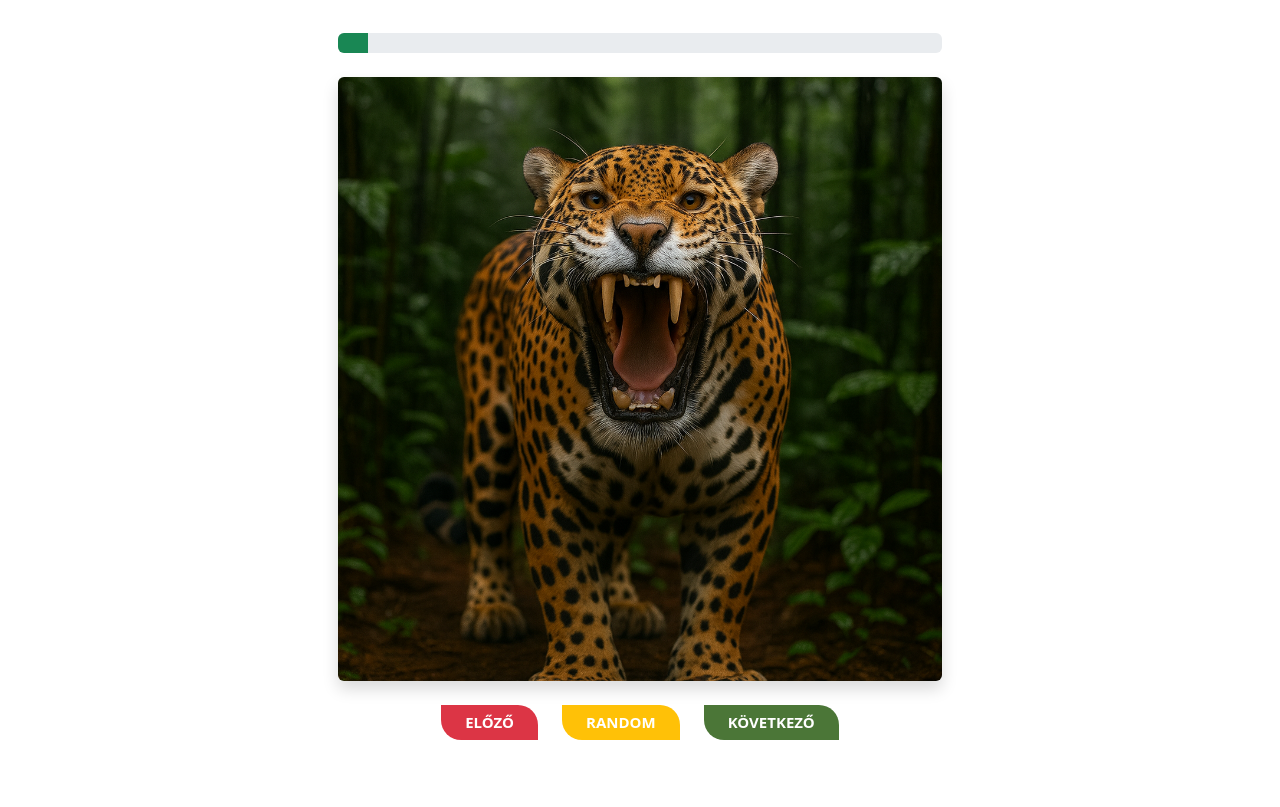
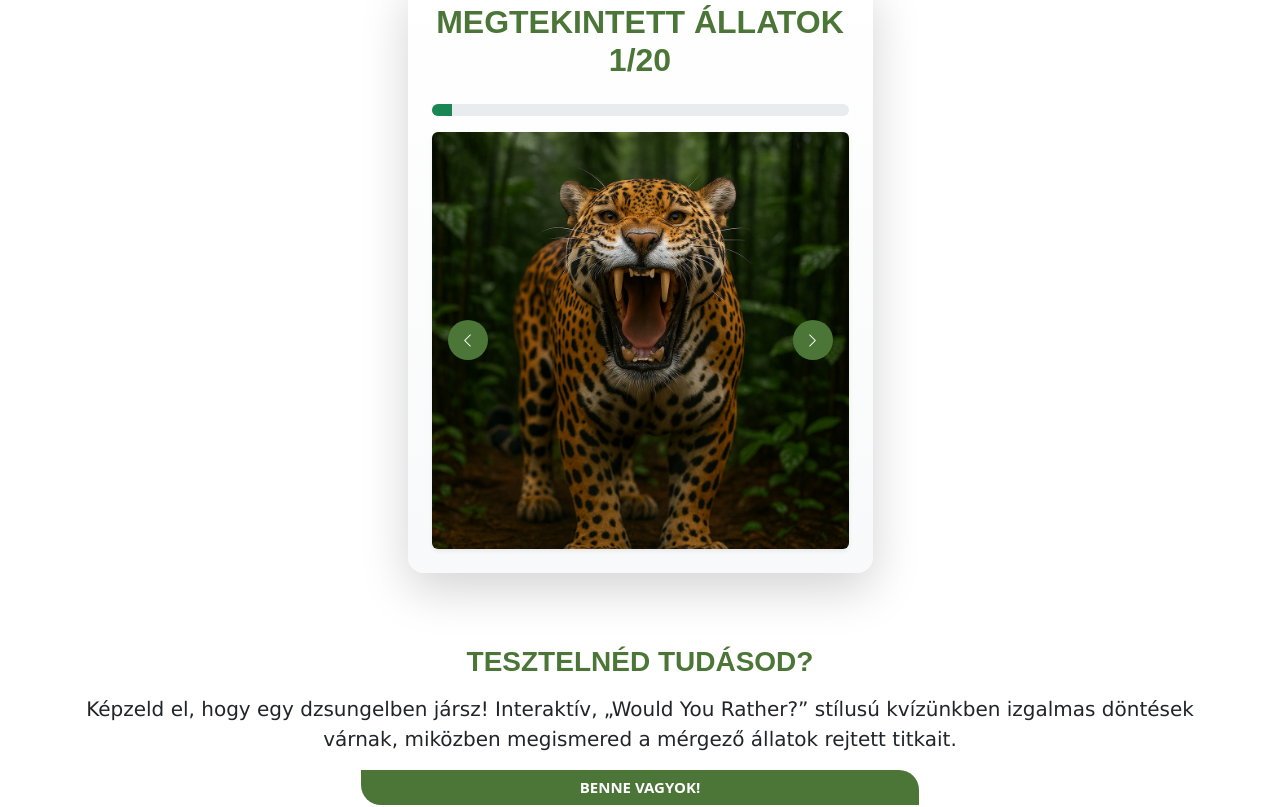
Before and after one commit to DornyiAdam244/Rainforest-Project, a Vue app: page /#/elearning in a window 1280 px wide. Shown: the part 397-1204 px from the top of the page. Built offline with nearby package versions, Linux system fonts and the light colour scheme.

Commit message:
Improve overall design of E-learning

```diff
--- a/index.html
+++ b/index.html
@@ -1,16 +1,22 @@
 <!doctype html>
 <html lang="en">
+
 <head>
   <meta charset="UTF-8" />
   <link rel="icon" type="image/svg+xml" href="/vite.svg" />
   <meta name="viewport" content="width=device-width, initial-scale=1.0" />
   <title>Esőerdő projekt</title>
-    <link href="https://cdn.jsdelivr.net/npm/bootstrap@5.3.8/dist/css/bootstrap.min.css" rel="stylesheet" crossorigin="anonymous">
+  <link href="https://cdn.jsdelivr.net/npm/bootstrap@5.3.8/dist/css/bootstrap.min.css" rel="stylesheet"
+    crossorigin="anonymous">
+  <link rel="stylesheet" href="https://cdn.jsdelivr.net/npm/bootstrap-icons@1.11.3/font/bootstrap-icons.css" />
   <link rel="stylesheet" href="./src/css/style.css">
 </head>
+
 <body>
   <div id="app"></div>
-    <script src="https://cdn.jsdelivr.net/npm/bootstrap@5.3.8/dist/js/bootstrap.bundle.min.js" crossorigin="anonymous"></script>
+  <script src="https://cdn.jsdelivr.net/npm/bootstrap@5.3.8/dist/js/bootstrap.bundle.min.js"
+    crossorigin="anonymous"></script>
   <script type="module" src="/src/main.js"></script>
 </body>
+
 </html>
--- a/src/pages/ELearning.vue
+++ b/src/pages/ELearning.vue
@@ -19,6 +19,7 @@ onMounted(() => {
 
 const markSeen = (id) => {
   if (!seenAnimals.value.has(id)) {
+    // We have to reset the memory address for Vue to react(no pun intended)
     const next = new Set(seenAnimals.value)
     next.add(id)
     seenAnimals.value = next
@@ -53,37 +54,18 @@ const randomAnimal = () => {
 </script>
 
 <template>
-  <section class="container-fluid d-flex flex-column align-items-center gap-4 py-5">
-    <h1 class="text-center fw-bold">E-learning</h1>
-
-    <p class="text-center fw-bold lead text-muted lh-lg col-10 col-md-8">
-      Fedezd fel velünk az <strong>esőerdők különleges állatvilágát!</strong><br />
-      Játékos, figyelemfelkeltő tudástárunk segít bárkinek tanulni interaktív módon -
-      <em>képekkel, hangokkal és érdekességekkel!</em>
-    </p>
-    <div
-      class="col-lg-6 col-12 col-md-8 col-sm-10 text-center d-flex flex-column align-items-center container-fluid gap-4">
-      <h2 v-if="numberOfSeenAnimals < 20">Megtekintett állatok {{ numberOfSeenAnimals }}/20</h2>
-      <h2 v-else>Kész!</h2>
-      <div class="progress w-100" style="height: 20px;">
-        <div class="progress-bar bg-success" :style="{ '--bs-progress-bar-width': percent + '%', width: percent + '%' }"
-          role="progressbar" :aria-valuenow="percent" aria-valuemin="0" aria-valuemax="100"></div>
-      </div>
-
-      <img title="Kattints az állat adataiért! :)" @click="openDetails()"
-        :src="getImageUrl(animals[focusedAnimalID].ImagePath)" :alt="animals[focusedAnimalID].Name"
-        class="img-fluid rounded shadow" />
   <div class="modal fade " id="exampleModal" tabindex="-1" aria-labelledby="exampleModalLabel" aria-hidden="true">
     <div class="modal-dialog-centered modal-lg modal-dialog">
       <div class="modal-content">
         <div class="modal-header">
-              <h2 class="fw-bold fs-5">{{ animals[focusedAnimalID].Name }}</h2>
+          <h2>Információ</h2>
           <button type="button" class="btn-close" data-bs-dismiss="modal" aria-label="Close"></button>
         </div>
         <div class="modal-body">
+          <h2 class="fw-bold fs-3 text-center">{{ animals[focusedAnimalID].Name }}</h2>
           <p v-html="animals[focusedAnimalID].Description" class="text-center fw-bold lh-lg"></p>
-              <p class="fw-bold text-danger" v-if="animals[focusedAnimalID].isVenomous">Emberre veszélyes - mérgező!</p>
-              <p class="fw-bold text-success" v-else>Emberre bár veszélyes lehet, de nem mérgező!</p>
+          <p class="fw-bold text-danger text-center" v-if="animals[focusedAnimalID].isVenomous">Emberre veszélyes - mérgező!</p>
+          <p class="fw-bold text-success text-center" v-else>Emberre bár veszélyes lehet, de nem mérgező!</p>
         </div>
         <div class="modal-footer text-center">
           <button type="button" class="btn bg-danger" data-bs-dismiss="modal">Bezárás</button>
@@ -93,43 +75,115 @@ const randomAnimal = () => {
     </div>
   </div>
 
+  <section class="container py-5 d-flex flex-column align-items-center gap-4">
+    <h1 class="fw-bold text-center mb-4">E-learning</h1>
 
-      <div class="row justify-content-around">
-        <div class="col-auto">
-          <button @click="previousAnimal()" class="btn-danger bg-danger btn  px-4">Előző</button>
+    <p class="text-center fw-bold lead text-muted lh-lg col-10 col-md-8">
+      Fedezd fel velünk az <strong>esőerdők különleges állatvilágát!</strong><br />
+      Játékos, figyelemfelkeltő tudástárunk segít bárkinek tanulni interaktív módon –
+      <em>képekkel, hangokkal és érdekességekkel!</em>
+    </p>
+
+    <div class="card text-center shadow-lg col-12 col-md-8 col-lg-5">
+      <div class="card-body d-flex flex-column align-items-center gap-3 p-4">
+
+        <h2 v-if="numberOfSeenAnimals < 20" class="card-title fw-bold mb-2">
+          Megtekintett állatok {{ numberOfSeenAnimals }}/20
+        </h2>
+        <h2 v-else class="card-title text-success fw-bold mb-2">Kész!</h2>
+
+        <div class="progress w-100" style="height: 12px;">
+          <div class="progress-bar bg-success" :style="{ width: percent + '%' }" role="progressbar"
+            :aria-valuenow="percent" aria-valuemin="0" aria-valuemax="100"></div>
         </div>
-        <div class="col-auto">
-          <button @click="randomAnimal()" class="btn bg-warning px-4">Random</button>
+
+        <div class="position-relative w-100">
+          <img class="img-fluid rounded shadow-sm" title="Kattints az állat adataiért! :)" @click="openDetails()"
+            :src="getImageUrl(animals[focusedAnimalID].ImagePath)" :alt="animals[focusedAnimalID].Name" />
+
+          <button @click.stop="previousAnimal()"
+            class="btn btn-light position-absolute top-50 start-0 translate-middle-y arrow-btn ms-3">
+            <i class="bi bi-chevron-left"></i>
+          </button>
+
+          <button @click.stop="nextAnimal()"
+            class="btn btn-light position-absolute top-50 end-0 translate-middle-y arrow-btn me-3">
+            <i class="bi bi-chevron-right"></i>
+          </button>
         </div>
-        <div class="col-auto">
-          <button @click="nextAnimal()" class="btn btn-success px-4">Következő</button>
-        </div>
-      </div>
-      <div class="row m-5">
-        <h2 class="text-center fw-bold">Tesztelnéd tudásod?</h2>
 
-        <router-link to="/quiz"> <button class="btn w-50 d-block mx-auto mt-5">Vigyél oda!</button></router-link>
+        <!--<div class="d-flex justify-content-between w-100 mt-3 gap-2">
+          <button @click="randomAnimal()" class="btn bg-warning text-white btn-light arrow-btn  flex-fill fw-bold text-dark">Random</button>
+        </div>-->
 
 
       </div>
     </div>
+    <div class="mt-5 w-100 text-center">
+      <h3 class="fw-bold mb-3">Tesztelnéd tudásod?</h3>
+      <p class="mb-3 lead">Képzeld el, hogy egy dzsungelben jársz!
+        Interaktív, „Would You Rather?” stílusú kvízünkben izgalmas döntések várnak, miközben megismered a mérgező
+        állatok rejtett titkait.
+
+      </p>
+
+
+      <router-link to="/quiz">
+        <button class="btn btn-outline-primary w-50 fw-bold">Benne vagyok!</button>
+      </router-link>
+    </div>
 
     <router-view />
   </section>
+
 </template>
 
 <style scoped>
+.btn-light {
+  border-radius: 5rem !important;
+  padding: 0px !important;
+}
+
+.arrow-btn {
+  background-color: rgba(255, 255, 255, 0.8);
+  border: none;
+  border-radius: 50%;
+  width: 40px;
+  height: 40px;
+  font-size: 1.3rem;
+  transition: all 0.2s ease;
+}
+
+.arrow-btn:hover {
+  background-color: rgba(76, 175, 80, 0.8);
+  /* zöldes hover */
+  color: white;
+  transform: scale(1.1);
+}
+
+
+.card {
+  border: none;
+  border-radius: 1rem;
+  background-color: #ffffff;
+}
+
+.card-body {
+  border-radius: 1rem;
+  background: linear-gradient(180deg, #ffffff 0%, #f8f9fa 100%);
+}
+
 img {
   object-fit: contain;
   width: 100%;
   height: auto;
+  cursor: pointer;
+  transition: transform 0.3s ease, box-shadow 0.3s ease;
 
 }
 
-img {
-  cursor: pointer;
-  transition: transform 0.3s ease, box-shadow 0.3s ease;
-
+.card-title {
+  color: #4b7637
 }
 
 img:hover {
@@ -137,8 +191,6 @@ img:hover {
   box-shadow: 0 0 15px rgba(0, 0, 0, 0.25);
 }
 
-
-
 .btn {
   font-size: 15px;
   font-weight: 600;
--- a/src/router/index.js
+++ b/src/router/index.js
@@ -1,11 +1,11 @@
 import { createRouter, createWebHashHistory } from 'vue-router';
-//  ^^^^^^^^^^^^^^^^^^^
+
 import Home from '../pages/Home.vue';
 import Quiz from '../pages/Quiz.vue';
 import ELearning from '../pages/ELearning.vue';
 
 const router = createRouter({
-  history: createWebHashHistory(), // <= EZZEL A FRISSÍTÉS NEM FOG ELTÖRNI
+  history: createWebHashHistory(),
   routes: [
     { path: '/', name: 'home', component: Home },
     { path: '/quiz', name: 'quiz', component: Quiz },
```
Lines whose indentation alone changed are shown as unchanged.
